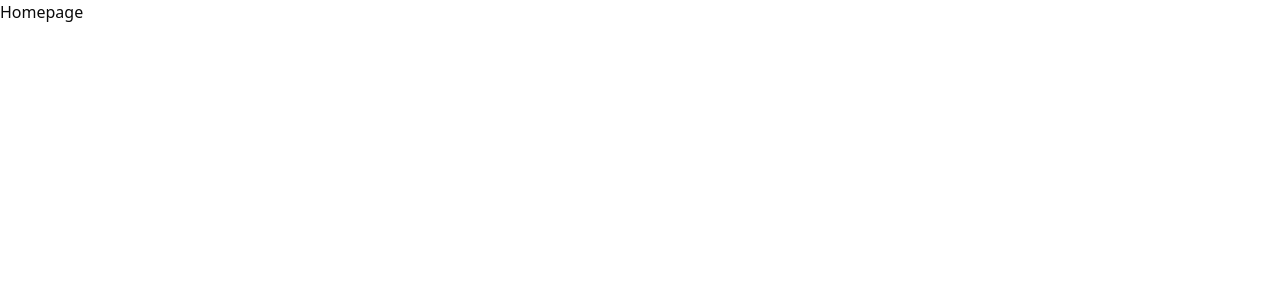
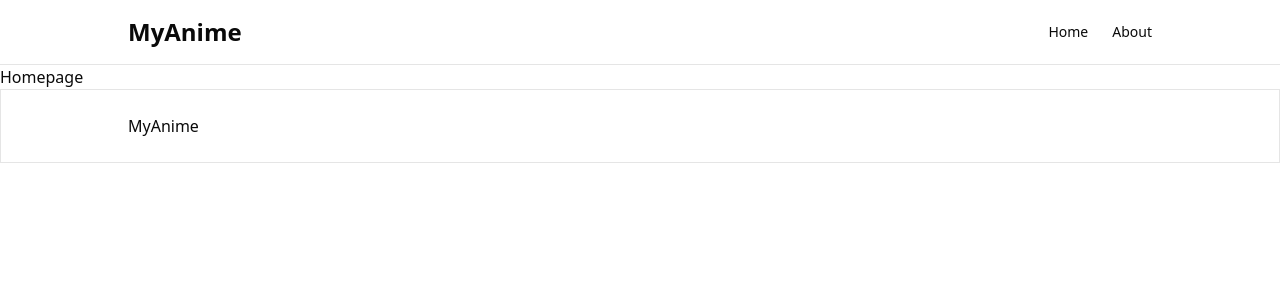
Before and after one commit to Ibwedagama/next-js-anime-web, a Next.js app: page / in a window 1280 px wide. Shown: the top 300 px of the page. Built offline with nearby package versions, Linux system fonts and the light colour scheme.

Commit message:
feat: create basic layout

```diff
--- a/src/app/layout.tsx
+++ b/src/app/layout.tsx
@@ -1,6 +1,8 @@
 import type { Metadata } from 'next'
 import { Geist, Geist_Mono } from 'next/font/google'
 import './globals.css'
+import Header from '@/components/common/Header'
+import Footer from '@/components/common/Footer'
 
 const geistSans = Geist({
   variable: '--font-geist-sans',
@@ -27,7 +29,9 @@ export default function RootLayout({
       <body
         className={`${geistSans.variable} ${geistMono.variable} antialiased`}
       >
+        <Header />
         {children}
+        <Footer />
       </body>
     </html>
   )
```
